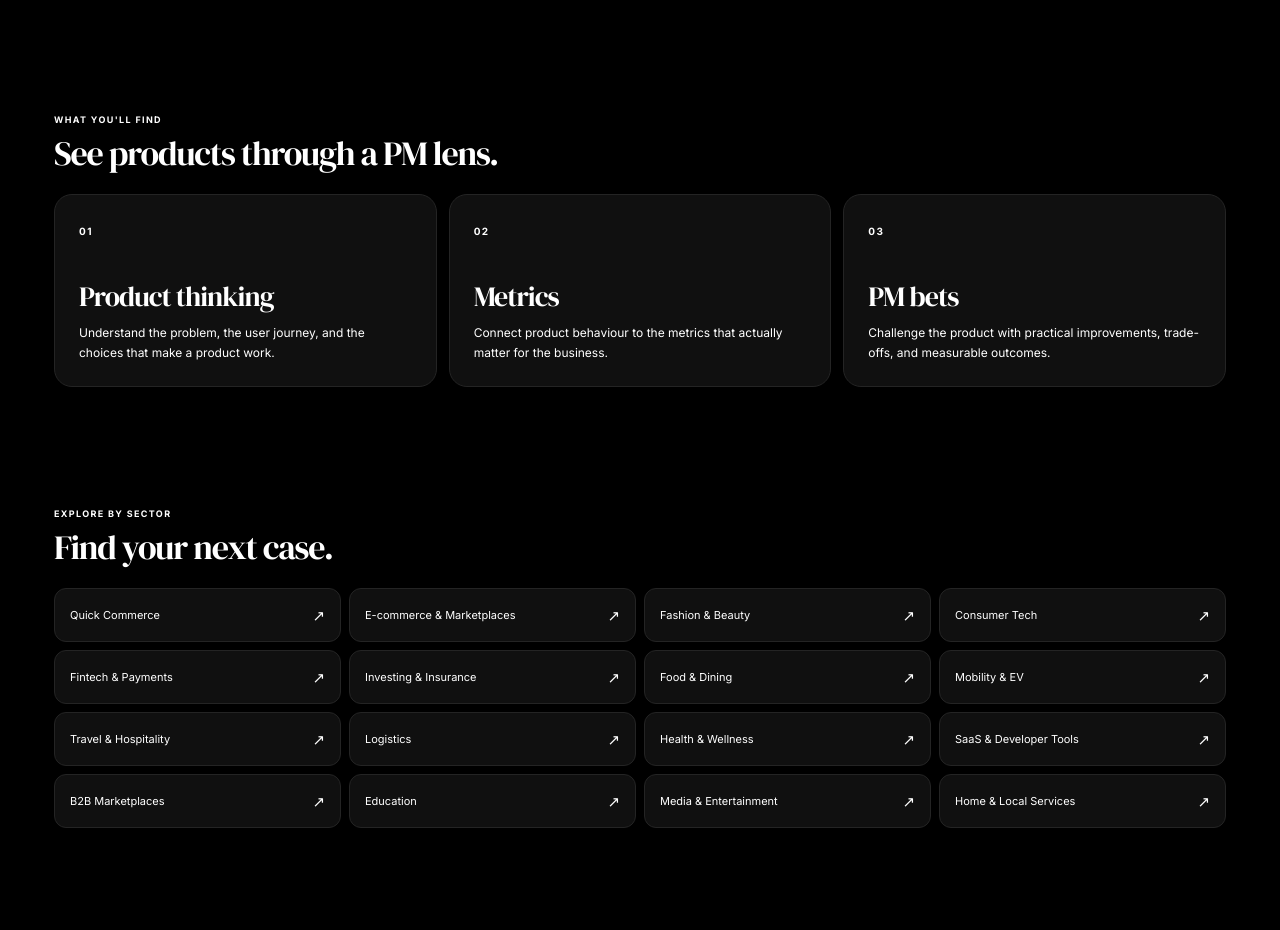
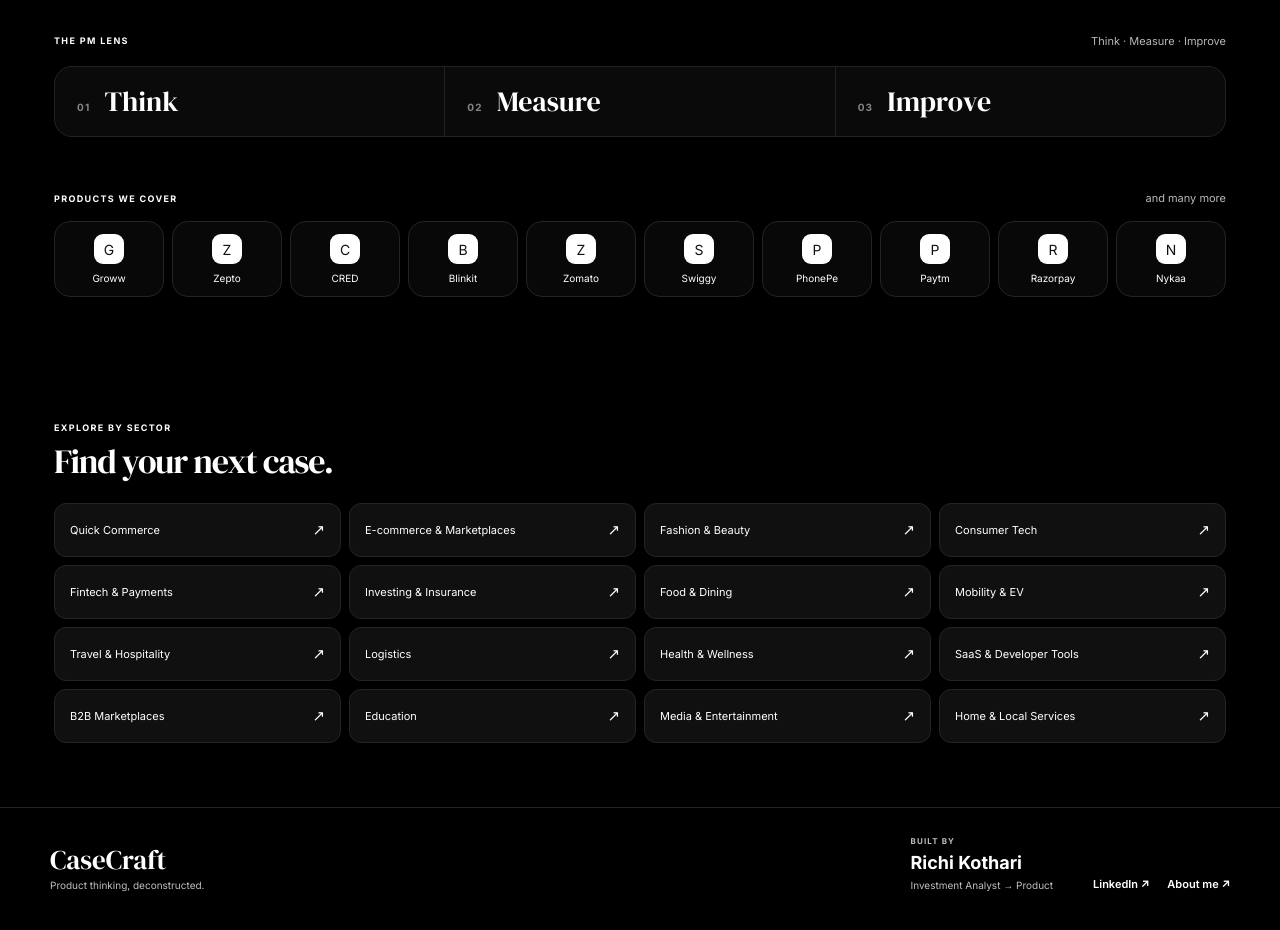
Before and after one commit to richikothari07/Case_craft, a React (Vite) app: page / in a window 1280 px wide. Shown: the part 1332-2262 px from the top of the page. Built offline with nearby package versions, Linux system fonts and the light colour scheme.

Commit message:
Add files via upload

```diff
--- a/src/main.jsx
+++ b/src/main.jsx
@@ -65,7 +65,7 @@
   Blinkit:'https://www.itln.in/h-upload/2025/01/06/77199-6.webp',
   PhonePe:'https://assets.entrepreneur.com/content/3x2/2000/20200124074341-PhonePe2.jpeg',
   Groww:'https://miracuves.com/wp-content/uploads/2025/11/groww-portfolio-dashboard-investment-summary-1024x683.webp',
-  Zepto:'https://fastly.restofworld.org/uploads/2024/11/Screenshot-Zepto-20241108.jpg?crop=9%3A16&dpr=2&width=600',
+  Zepto:'/images/zepto-editorial.png',
   CRED:'https://www.databricks.com/sites/default/files/2025-08/2025-07-cs-cred-header-960x540.png?v=1754412578'
 };
 const logoFor=(name)=>LOGOS[name]||null;
@@ -196,14 +196,19 @@
         </div>
       </section>
 
-      <section className="thinkingSection">
-        <div className="sectionHead compactHead">
-          <div><span className="eyebrow">WHAT YOU'LL FIND</span><h2>See products through a PM lens.</h2></div>
+      <section className="signalSection" aria-label="What each case covers">
+        <div className="signalHeader"><span className="eyebrow">THE PM LENS</span><span>Think · Measure · Improve</span></div>
+        <div className="signalRow">
+          <div><b>01</b><strong>Think</strong></div>
+          <div><b>02</b><strong>Measure</strong></div>
+          <div><b>03</b><strong>Improve</strong></div>
         </div>
-        <div className="thinkingGrid">
-          <article><span>01</span><h3>Product thinking</h3><p>Understand the problem, the user journey, and the choices that make a product work.</p></article>
-          <article><span>02</span><h3>Metrics</h3><p>Connect product behaviour to the metrics that actually matter for the business.</p></article>
-          <article><span>03</span><h3>PM bets</h3><p>Challenge the product with practical improvements, trade-offs, and measurable outcomes.</p></article>
+      </section>
+
+      <section className="logoWall" aria-label="Products covered">
+        <div className="logoWallHead"><span className="eyebrow">PRODUCTS WE COVER</span><span>and many more</span></div>
+        <div className="logoWallTrack">
+          {['Groww','Zepto','CRED','Blinkit','Zomato','Swiggy','PhonePe','Paytm','Razorpay','Nykaa'].map(name=>{ const c=CASES.find(x=>x.name===name); return c ? <button key={name} onClick={()=>openCase(c)} aria-label={`Open ${name} case`}><span className="wallLogo"><ProductLogo name={name}/></span><span>{name}</span></button> : null; })}
         </div>
       </section>
 
@@ -247,6 +252,12 @@
           </article>)}
         </div>
       </section>}
+
+      <footer className="homeFooter">
+        <div className="homeFooterBrand"><strong>CaseCraft</strong><span>Product thinking, deconstructed.</span></div>
+        <div className="homeFooterAbout"><span className="footerLabel">BUILT BY</span><strong>Richi Kothari</strong><span>Investment Analyst → Product</span></div>
+        <nav><a href="https://www.linkedin.com/in/richi-kothari-78b1aa180" target="_blank" rel="noreferrer">LinkedIn ↗</a><a href="https://free-avocado-92e.notion.site/Hi-I-m-Richi-Kothari-a974c3ec38dd839ba783817f06bb3999" target="_blank" rel="noreferrer">About me ↗</a></nav>
+      </footer>
     </main>
   </div>
 }
--- a/src/styles.css
+++ b/src/styles.css
@@ -457,3 +457,30 @@
 .footerLabel{font-size:8px!important;letter-spacing:.14em;font-weight:800}
 .footerAbout span:last-child{font-size:10px!important;opacity:.72!important}
 @media(max-width:700px){.footerInner{display:grid!important;grid-template-columns:1fr;gap:24px}.footerInner nav{margin-top:0!important}}
+
+/* Homepage refinement: lighter text density + product/logo wall */
+.signalSection{padding:34px 0 12px!important;border-top:1px solid #1d1d1d!important}
+.signalHeader,.logoWallHead{display:flex;align-items:center;justify-content:space-between;gap:20px}
+.signalHeader>span:last-child,.logoWallHead>span:last-child{font-size:11px!important;color:#fff!important;opacity:.72!important}
+.signalRow{display:grid;grid-template-columns:repeat(3,1fr);gap:1px;margin-top:18px;background:#222;border:1px solid #222;border-radius:18px;overflow:hidden}
+.signalRow>div{background:#0a0a0a;padding:20px 22px;display:flex;align-items:baseline;gap:14px}
+.signalRow b{font:700 10px/1 Inter,system-ui,sans-serif;letter-spacing:.12em;color:#fff;opacity:.5}
+.signalRow strong{font:400 28px/1.05 "DM Serif Display",Georgia,serif;color:#fff}
+.logoWall{padding:42px 0 12px!important}
+.logoWallTrack{display:grid;grid-template-columns:repeat(10,minmax(0,1fr));gap:8px;margin-top:16px}
+.logoWallTrack button{min-width:0;min-height:74px;padding:12px 8px;border:1px solid #242424;border-radius:16px;background:#080808;color:#fff;display:flex;flex-direction:column;align-items:center;justify-content:center;gap:8px;cursor:pointer;transition:transform .2s ease,border-color .2s ease,background .2s ease}
+.logoWallTrack button:hover{transform:translateY(-3px);border-color:#555;background:#111}
+.wallLogo{width:30px;height:30px;border-radius:9px;background:#fff;display:grid;place-items:center;overflow:hidden}
+.wallLogo img{width:22px;height:22px;object-fit:contain}
+.wallLogo span{color:#111;font-size:14px!important}
+.logoWallTrack button>span:last-child{font-size:10px!important;color:#fff!important;white-space:nowrap}
+.homeFooter{margin:54px calc(50% - 50vw) 0!important;padding:28px max(24px,calc((100vw - var(--max))/2)) 32px!important;border-top:1px solid #242424!important;display:grid!important;grid-template-columns:1fr auto auto!important;gap:40px;align-items:end}
+.homeFooterBrand,.homeFooterAbout{display:flex;flex-direction:column;gap:6px}
+.homeFooterBrand strong{font:400 27px/1 "DM Serif Display",Georgia,serif;color:#fff}
+.homeFooterBrand span,.homeFooterAbout span{font-size:10px;color:#fff!important;opacity:.75!important}
+.homeFooterAbout strong{font-size:18px;color:#fff}
+.homeFooter nav{display:flex;gap:18px}
+.homeFooter nav a{color:#fff;text-decoration:none;font-size:11px;font-weight:600}
+.homeFooter nav a:hover{text-decoration:underline}
+@media(max-width:900px){.logoWallTrack{grid-template-columns:repeat(5,1fr)}.homeFooter{grid-template-columns:1fr 1fr}.homeFooter nav{grid-column:1/-1}}
+@media(max-width:600px){.signalRow{grid-template-columns:1fr}.logoWallTrack{grid-template-columns:repeat(2,1fr)}.homeFooter{grid-template-columns:1fr}.homeFooter nav{grid-column:auto}}
```
Also changed, not shown: public/images/blinkit-editorial.png (added), public/images/zepto-editorial.png (added).
